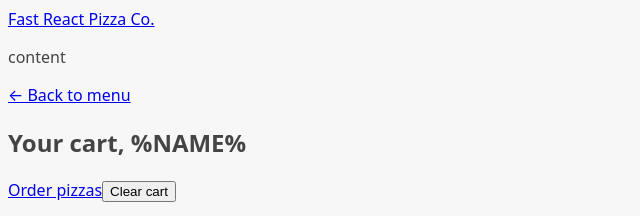
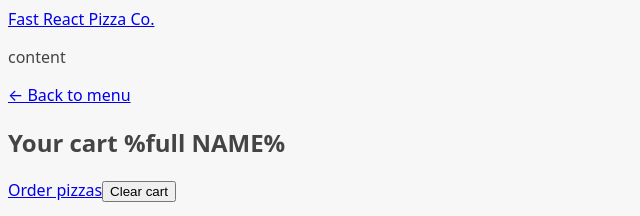
Before and after one commit to daganoo/fast-react-pizza, a React (Vite) app: page /cart in a window 1280 px wide. Shown: the top 216 px of the page, without its empty margins (0-640 px from the left). Built offline with nearby package versions, Linux system fonts and the light colour scheme.

Commit message:
Update Cart component

```diff
--- a/src/features/cart/Cart.jsx
+++ b/src/features/cart/Cart.jsx
@@ -31,7 +31,7 @@ function Cart() {
     <div>
       <Link to="/menu">&larr; Back to menu</Link>
 
-      <h2>Your cart, %NAME%</h2>
+      <h2>Your cart %full NAME%</h2>
 
       <div>
         <Link to="/order/new">Order pizzas</Link>
--- a/src/ui/AppLayout.jsx
+++ b/src/ui/AppLayout.jsx
@@ -9,7 +9,7 @@ function AppLayout() {
             <Header />
             <main>
                 <p>content</p>
-                <Outlet/>
+                <Outlet />
             </main>
 
             <CartOverview />
```
